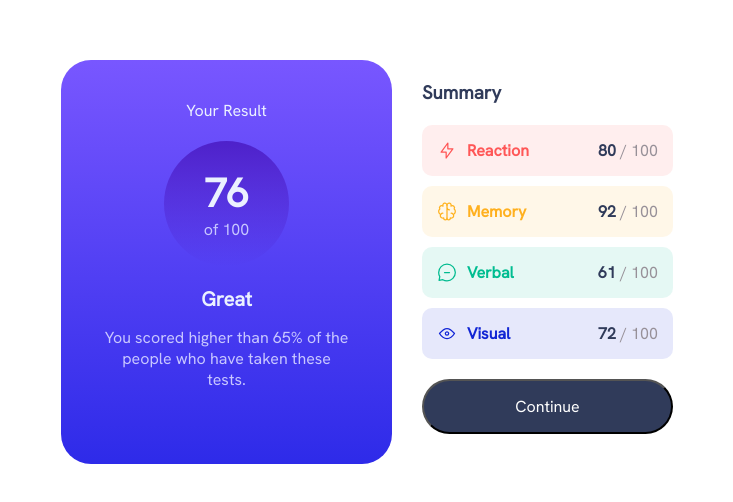
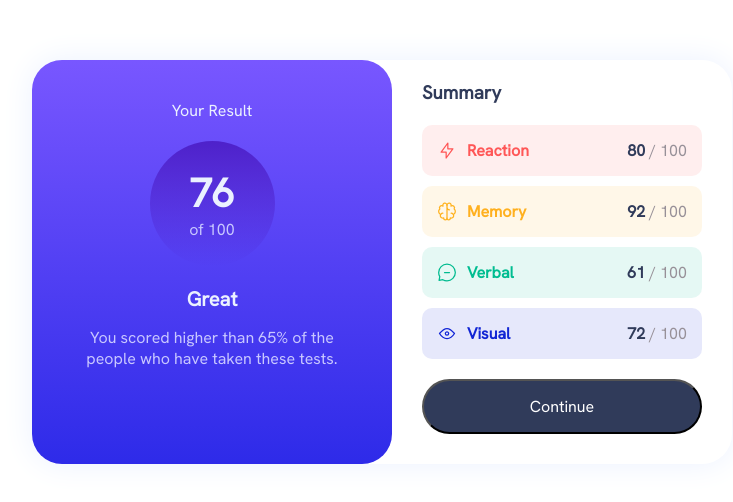
Before and after one commit to MitiaElodie/results-summary-component-main, a Vue app: page / in a window 1280 px wide. Shown: the part 138-640 px from the top of the page, without its empty margins (258-991 px from the left). Built offline with nearby package versions, Linux system fonts and the light colour scheme.

Commit message:
add the box-shadow

```diff
--- a/src/App.vue
+++ b/src/App.vue
@@ -107,6 +107,8 @@ $dark-gray-blue: hsl(224, 30%, 27%);
     display: flex;
     flex-direction: column;
     margin: 10px;
+    border-radius: 30px;
+    box-shadow: 0 0 2em $pale-blue;
   }
 
   &__summary-label {
@@ -139,6 +141,7 @@ $dark-gray-blue: hsl(224, 30%, 27%);
   &__summary-container,
   &__overview-container {
     max-width: 400px;
+    min-width: 300px;
     flex: 1;
   }
 
```
